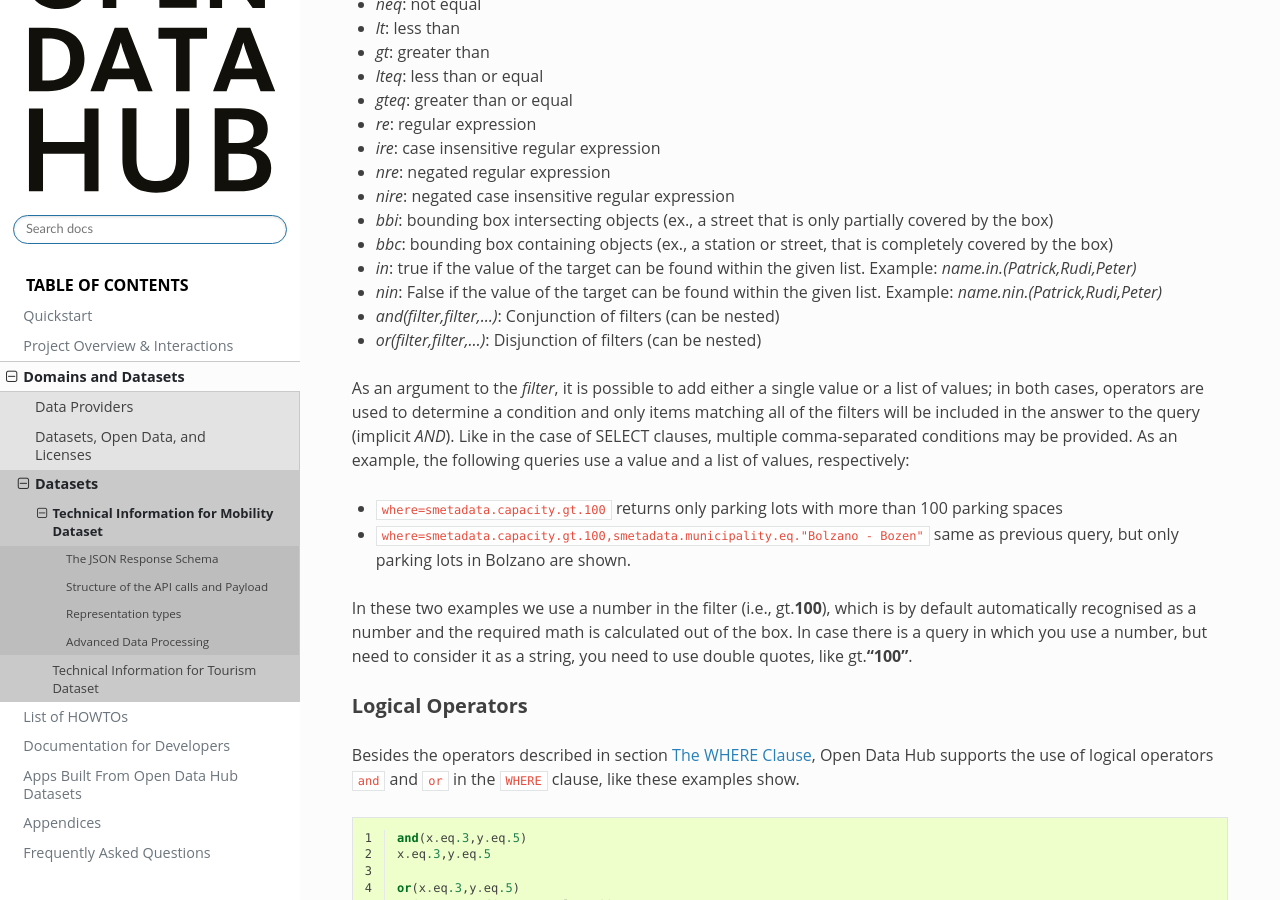
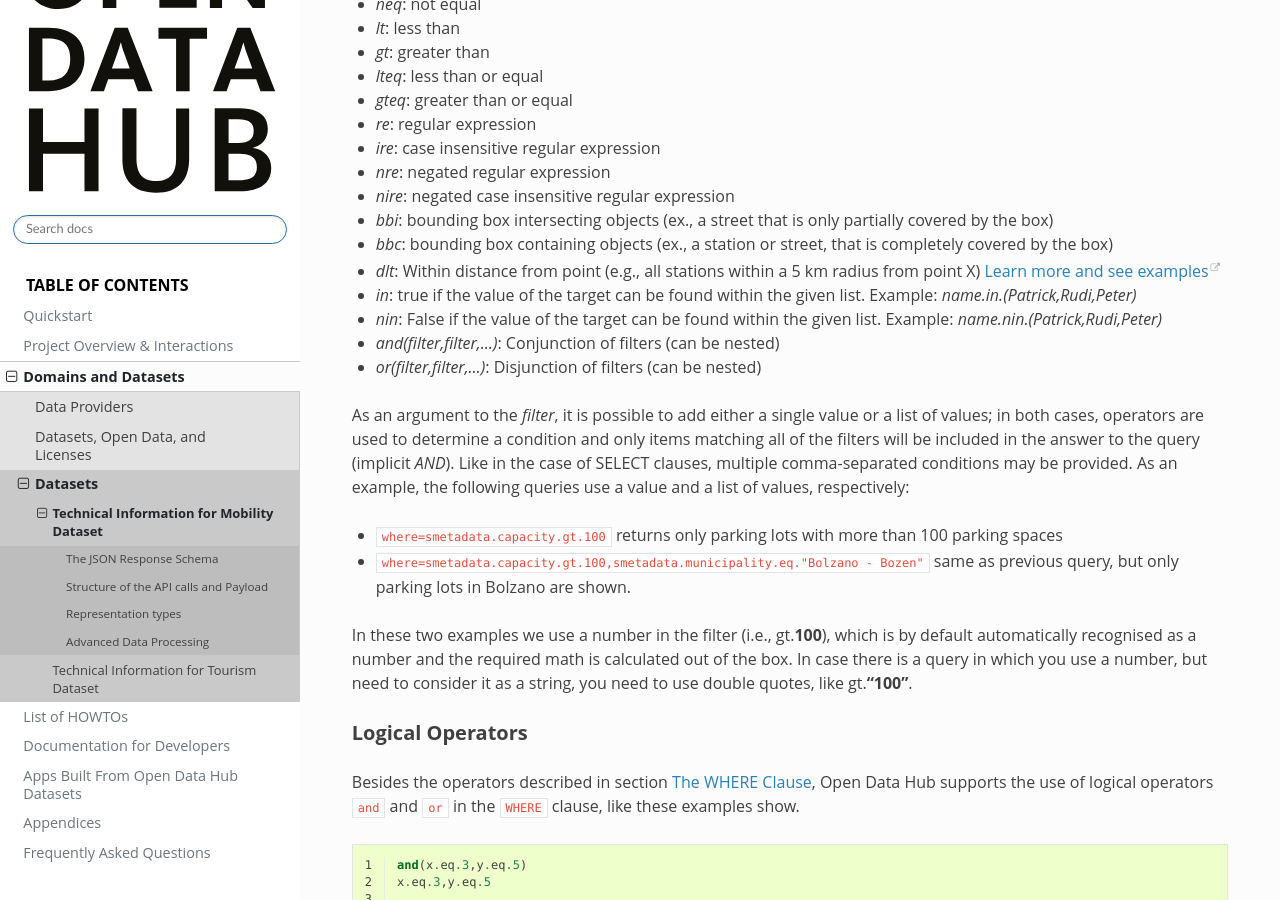
Before and after one commit to noi-techpark/odh-docs, a Sphinx documentation site: the page built from source/mobility-tech.rst, in a window 1280 px wide and 900 px high, scrolled down 8237 px. Built offline with Sphinx 7.4.7 and the Read the Docs theme 3.1.0, drawn with Linux system fonts in a browser that asks for light colours; some web fonts are replaced; cross-references to code outside the pages are shown as plain code.

Commit message:
Update mobility-tech.rst

```diff
--- a/source/mobility-tech.rst
+++ b/source/mobility-tech.rst
@@ -550,6 +550,8 @@ operators:
   covered by the box)
 - `bbc`: bounding box containing objects (ex., a station or street, that is
   completely covered by the box)
+- `dlt`: Within distance from point (e.g., all stations within a 5 km radius from point X)
+  `Learn more and see examples <https://github.com/noi-techpark/odh-docs/wiki/Time-series-API-filter-operators#dlt-operator>`_
 - `in`: true if the value of the target can be found within the given list.
   Example: `name.in.(Patrick,Rudi,Peter)`
 - `nin`: False if the value of the target can be found within the given list.
```
